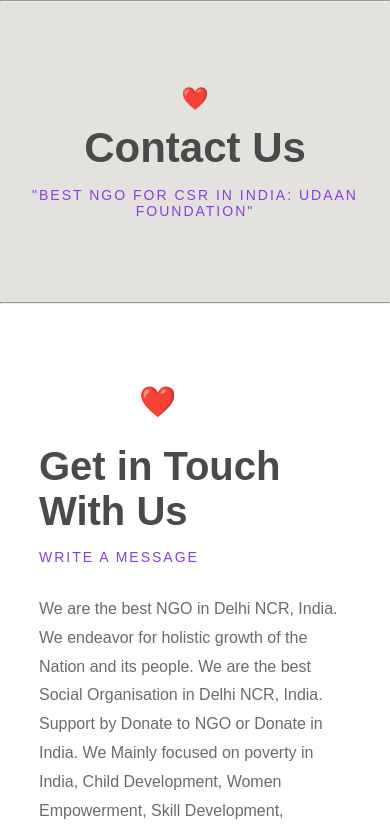
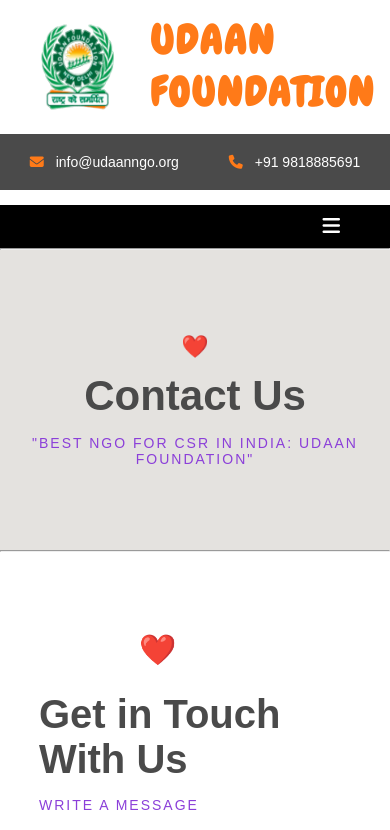
Before and after one commit to ShruCode01/ngoproject, a plain HTML site: page contact.html in a window 390 px wide. Shown: the top 830 px of the page. Drawn offline with Linux system fonts and the light colour scheme.

Commit message:
bit changes

```diff
--- a/contact.html
+++ b/contact.html
@@ -8,8 +8,10 @@
       <link rel="stylesheet"
       href="https://cdnjs.cloudflare.com/ajax/libs/font-awesome/6.5.0/css/all.min.css">
       <link rel="stylesheet" href="footer.css">
+      <link rel="stylesheet" href="navbar.css">
 </head>
 <body>
+     <div id="navbar"></div>
   <hr>
     <section class="contact-hero">
         <div class="content">
@@ -89,6 +91,7 @@
     </div>
 </section>
 
+<script src="navbar.js"></script>
   <div id="footer"></div>
     <script >window.addEventListener("load", () => {
     const content = document.querySelector(".content");
@@ -103,5 +106,6 @@
 });
 </script>
 <script src="Footer.js"></script>
+
 </body>
 </html>
--- a/navbar.css
+++ b/navbar.css
@@ -20,7 +20,7 @@
 .contact-curve {
   background: #4a4a4a;
   color: #fff;
-  padding: 30px 50px 30px 70px;
+  padding: 20px 40px 20px 50px;
   display: flex;
   align-items: center;
   gap: 50px;
@@ -38,7 +38,7 @@
 }
 
 .contact-curve span {
-  font-size: 18px;
+  font-size: 14px;
   white-space: nowrap;
 }
 
@@ -151,7 +151,7 @@
 
 .hamburger {
   display: none;
-  font-size: 40px;
+  font-size: 20px;
   color: #fff;
   cursor: pointer;
   text-align: end;
@@ -176,7 +176,7 @@
   padding: 14px 0;
   text-decoration: none;
   border-bottom: 1px solid #333;
-  font-size: 30px;
+  font-size: 20px;
 }
 
 .mobile-menu a:hover {
@@ -185,7 +185,7 @@
 
 .mobile-menu .close {
   color: #fff;
-  font-size: 68px;
+  font-size: 48px;
   cursor: pointer;
   display: block;
   text-align: right;
@@ -229,7 +229,7 @@
   .contact-curve {
     width: 100vw;
     justify-content: center;
-    padding: 30px;
+    padding: 20px;
     border-radius: 0;
   }
 
@@ -251,6 +251,6 @@
   .hamburger {
     margin-left: auto;
     display: block;
-    padding: 30px;
+    padding: 10px;
   }
 }
--- a/navbar.html
+++ b/navbar.html
@@ -78,7 +78,7 @@
 <div class="mobile-menu">
   <span class="close">&times;</span>
 
-  <a href="#">Home</a>
+  <a href="index.html">Home</a>
   <a href="About.html">About Us</a>
   <a href="#">Projects</a>
   <a href="#">Media</a>
--- a/navbar.js
+++ b/navbar.js
@@ -1,12 +1,29 @@
+document.addEventListener("DOMContentLoaded", function () {
 
+  fetch("navbar.html")
+    .then(function (response) {
+      return response.text();
+    })
+    .then(function (html) {
+      document.getElementById("navbar").innerHTML = html;
+
+      // Hamburger logic (AFTER navbar loads)
       const hamburger = document.querySelector(".hamburger");
       const mobileMenu = document.querySelector(".mobile-menu");
       const closeBtn = document.querySelector(".close");
 
-  hamburger.addEventListener("click", () => {
+      if (hamburger && mobileMenu && closeBtn) {
+        hamburger.addEventListener("click", function () {
           mobileMenu.style.right = "0";
         });
 
-  closeBtn.addEventListener("click", () => {
+        closeBtn.addEventListener("click", function () {
           mobileMenu.style.right = "-100%";
         });
+      }
+    })
+    .catch(function (error) {
+      console.error("Navbar not loaded:", error);
+    });
+
+});
```
Lines whose indentation alone changed are shown as unchanged.
